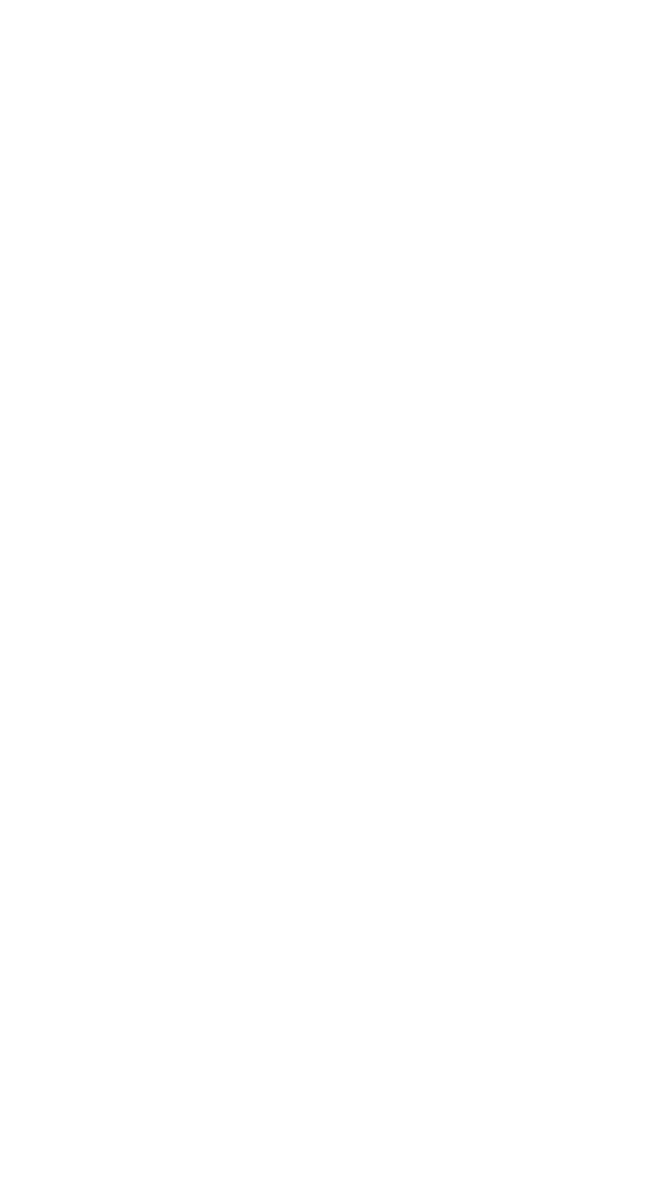
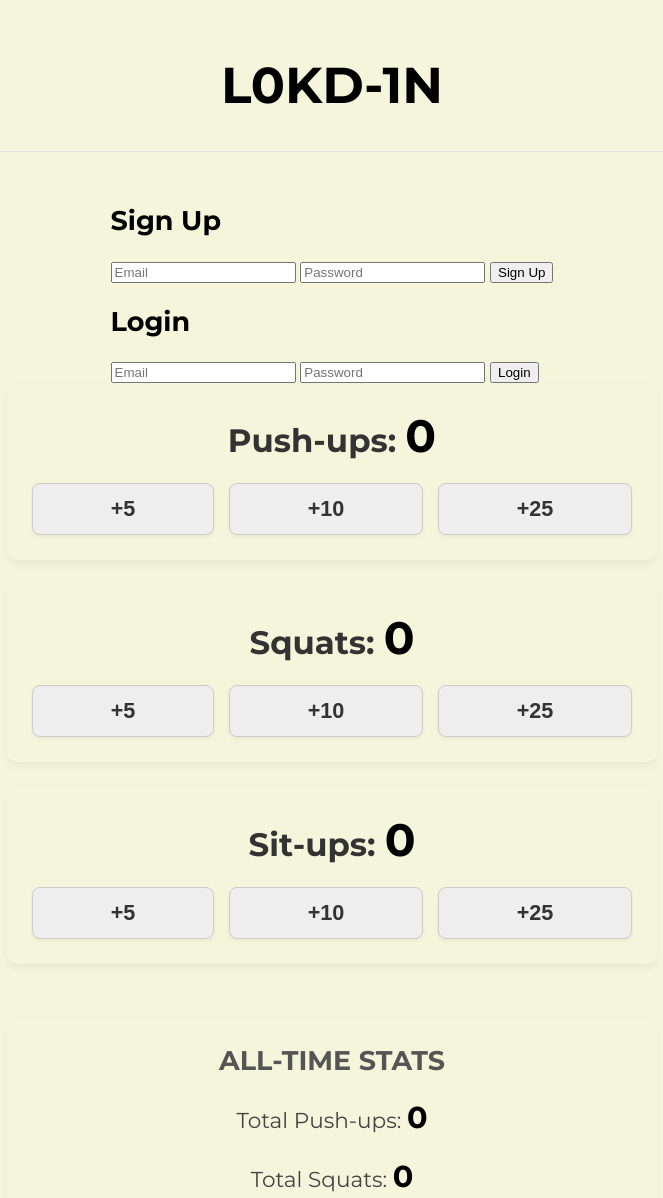
Before and after one commit to korymbuck/L0KD-1N, a website: page index.html in a window 1280 px wide. Shown: the top 1198 px of the page, without its empty margins (308-971 px from the left). Before the commit the page ends 800 px from the top, so only its background shows below. Drawn offline with Linux system fonts and the light colour scheme; no server answers.

```diff
--- a/index.html
+++ b/index.html
@@ -1,3 +1,16 @@
+<!DOCTYPE html>
+<html lang="en">
+  <head>
+    <meta charset="UTF-8" />
+    <meta name="viewport" content="width=device-width, initial-scale=1.0" />
+    <title>L0KD-1N</title>
+    <link rel="stylesheet" href="styles.css" />
+    <link rel="preconnect" href="https://fonts.googleapis.com" />
+    <link rel="preconnect" href="https://fonts.gstatic.com" crossorigin />
+    <link
+      href="https://fonts.googleapis.com/css2?family=Montserrat:wght@400;700&display=swap"
+      rel="stylesheet"
+    />
     <script type="module">
       // Your Firebase configuration
       const firebaseConfig = {
@@ -40,3 +53,64 @@
       window.createUserWithEmailAndPassword = createUserWithEmailAndPassword; // Make createUserWithEmailAndPassword global
       window.signInWithEmailAndPassword = signInWithEmailAndPassword; // Make signInWithEmailAndPassword global
     </script>
+  </head>
+  <body>
+    <header>
+      <h1>L0KD-1N</h1>
+    </header>
+
+    <main>
+      <div id="auth-container">
+        <h2>Sign Up</h2>
+        <input type="email" id="signup-email" placeholder="Email" />
+        <input type="password" id="signup-password" placeholder="Password" />
+        <button id="signup-button">Sign Up</button>
+
+        <h2>Login</h2>
+        <input type="email" id="login-email" placeholder="Email" />
+        <input type="password" id="login-password" placeholder="Password" />
+        <button id="login-button">Login</button>
+
+        <button id="logout-button" style="display: none">Logout</button>
+        <div id="user-info" style="display: none"></div>
+        <div id="auth-error" style="color: red"></div>
+      </div>
+
+      <section class="workout">
+        <h2>Push-ups: <span id="pushups-count">0</span></h2>
+        <div class="controls">
+          <button data-increment="5" data-workout="pushups">+5</button>
+          <button data-increment="10" data-workout="pushups">+10</button>
+          <button data-increment="25" data-workout="pushups">+25</button>
+        </div>
+      </section>
+
+      <section class="workout">
+        <h2>Squats: <span id="squats-count">0</span></h2>
+        <div class="controls">
+          <button data-increment="5" data-workout="squats">+5</button>
+          <button data-increment="10" data-workout="squats">+10</button>
+          <button data-increment="25" data-workout="squats">+25</button>
+        </div>
+      </section>
+
+      <section class="workout">
+        <h2>Sit-ups: <span id="situps-count">0</span></h2>
+        <div class="controls">
+          <button data-increment="5" data-workout="situps">+5</button>
+          <button data-increment="10" data-workout="situps">+10</button>
+          <button data-increment="25" data-workout="situps">+25</button>
+        </div>
+      </section>
+
+      <section class="all-time-stats">
+        <h2>ALL-TIME STATS</h2>
+        <p>Total Push-ups: <span id="all-time-pushups">0</span></p>
+        <p>Total Squats: <span id="all-time-squats">0</span></p>
+        <p>Total Sit-ups: <span id="all-time-situps">0</span></p>
+      </section>
+    </main>
+
+    <script src="script.js" type="module"></script>
+  </body>
+</html>
```
Lines whose indentation alone changed are shown as unchanged.
